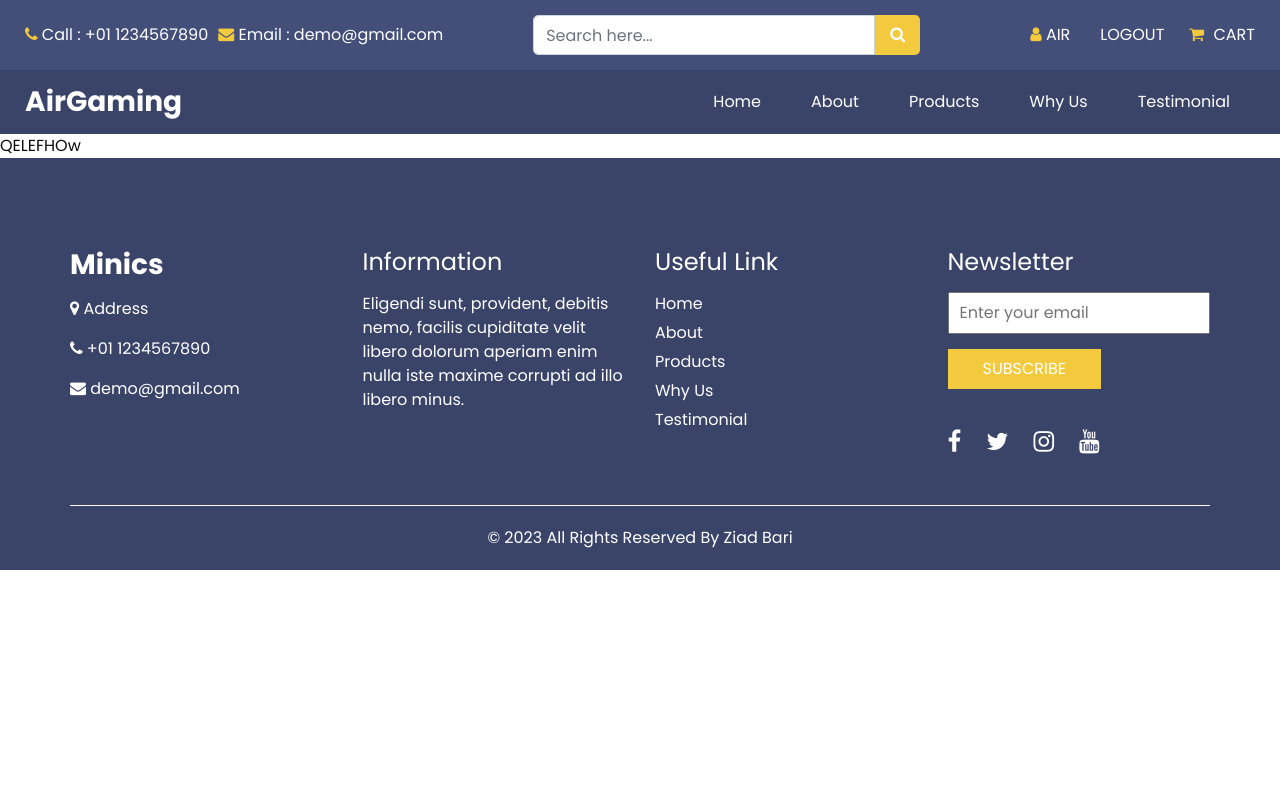
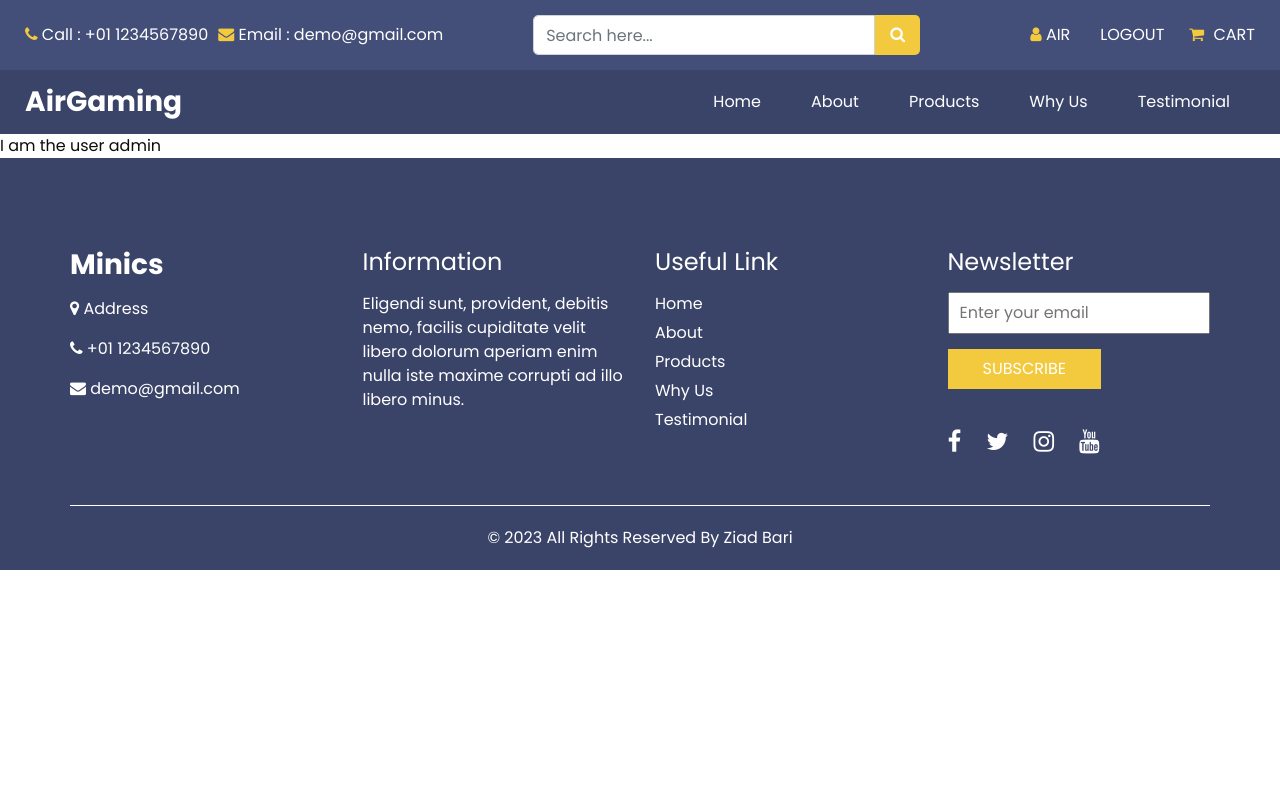
Before and after one commit to zbari023/Air_play_store, a Django app: page /profile/ in a window 1280 px wide. Run offline with Django 4.2, Linux system fonts and the light colour scheme; a user stored in the database is signed in; data comes from the database, SQL or seed files in the repository; both versions use the stored data as it was after the commit; some libraries are stand-ins or nearby versions.

Commit message:
fix and adding the data of current user in his profile

```diff
--- a/settings/templates/settings/profil_user.html
+++ b/settings/templates/settings/profil_user.html
@@ -4,7 +4,7 @@
 
 
 
-QELEFHOw
+{{bio}}
 
 
 {% endblock body %}
--- a/settings/views.py
+++ b/settings/views.py
@@ -1,5 +1,7 @@
 from django.shortcuts import render
+from django.contrib.auth.decorators import login_required
 from products.models import Products
+from accounts.models import UserProfile
 # Create your views here.
 
 def home(request):
@@ -16,5 +18,23 @@ def why(request):
 def testimonial(request):
     return render(request,'settings/testimonial.html',{})
 
+
+@login_required
 def profiluser(request):
-    return render(request,'settings/profil_user.html',{})
+    user_profile = request.user.user_profile
+
+    # Retrieve the profile fields
+    bio = user_profile.bio
+    profile_picture = user_profile.profile_picture
+    address = user_profile.address
+    code = user_profile.code
+
+    # Add other fields you want to retrieve
+
+    return render(request, 'settings/profil_user.html', {
+        'bio': bio,
+        'profile_picture': profile_picture,
+        'address': address,
+        'code': code,
+        # Add other fields you want to pass to the template
+    })
```
Also changed, not shown: db.sqlite3, media/accounts/7.jpeg (added).
